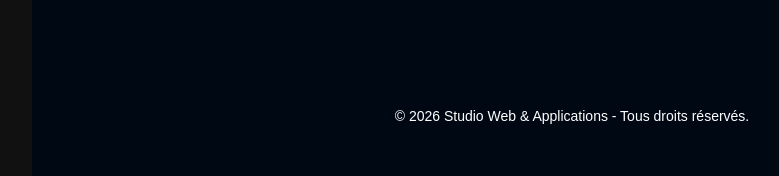
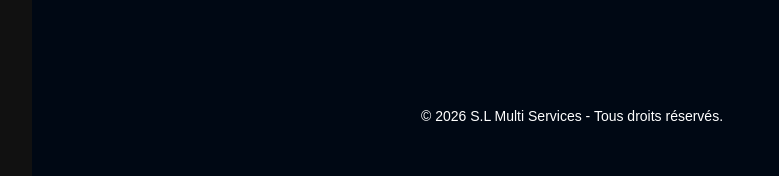
Before and after one commit to MSEDIT-1304/S.L-Multi-Services, a Flask app: page /contact in a window 1280 px wide. Shown: the part 624-800 px from the top of the page, without its empty margins (188-967 px from the left). Run offline with Flask 3, Linux system fonts and the light colour scheme.

Commit message:
Update contact.html

```diff
--- a/templates/contact.html
+++ b/templates/contact.html
@@ -29,7 +29,7 @@
     <div class="footer-contenu">
 
         <p>
-            © 2026 Studio Web & Applications - Tous droits réservés.
+            © 2026 S.L Multi Services - Tous droits réservés.
         </p>
 
     </div>
```
